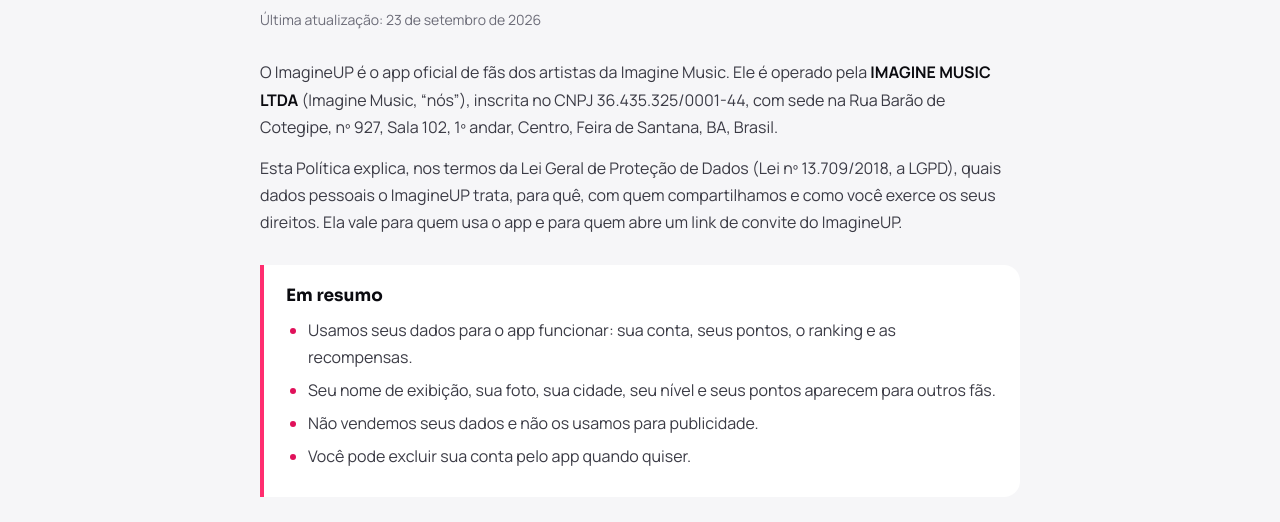
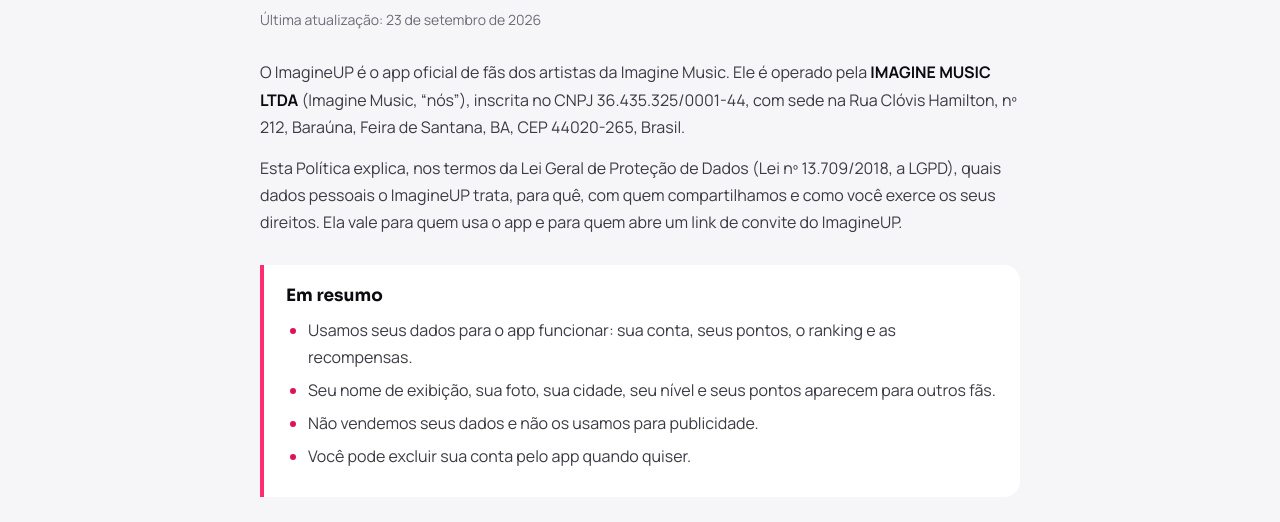
Before and after one commit to ImagineMusic2026/imagineup-painel, a plain HTML site: page site/privacidade/index.html in a window 1280 px wide. Shown: the part 205-727 px from the top of the page. Drawn offline with Linux system fonts and the light colour scheme.

Commit message:
Atualiza o endereço da Imagine Music nas páginas legais
A empresa mudou para a Rua Clóvis Hamilton, 212, Baraúna, Feira de
Santana, BA, CEP 44020-265, o endereço que já consta no CNPJ. Troca na
Política de Privacidade (abertura e contato) e nos Termos de Uso
(contato).

```diff
--- a/site/privacidade/index.html
+++ b/site/privacidade/index.html
@@ -35,7 +35,7 @@
       <h1>Política de Privacidade</h1>
       <p class="updated">Última atualização: 23 de setembro de 2026</p>
 
-      <p class="intro">O ImagineUP é o app oficial de fãs dos artistas da Imagine Music. Ele é operado pela <strong>IMAGINE MUSIC LTDA</strong> (Imagine Music, “nós”), inscrita no CNPJ&nbsp;36.435.325/0001-44, com sede na Rua Barão de Cotegipe, nº 927, Sala 102, 1º andar, Centro, Feira de Santana, BA, Brasil.</p>
+      <p class="intro">O ImagineUP é o app oficial de fãs dos artistas da Imagine Music. Ele é operado pela <strong>IMAGINE MUSIC LTDA</strong> (Imagine Music, “nós”), inscrita no CNPJ&nbsp;36.435.325/0001-44, com sede na Rua Clóvis Hamilton, nº 212, Baraúna, Feira de Santana, BA, CEP&nbsp;44020-265, Brasil.</p>
       <p>Esta Política explica, nos termos da Lei Geral de Proteção de Dados (Lei nº 13.709/2018, a LGPD), quais dados pessoais o ImagineUP trata, para quê, com quem compartilhamos e como você exerce os seus direitos. Ela vale para quem usa o app e para quem abre um link de convite do ImagineUP.</p>
 
       <aside class="summary" aria-labelledby="resumo">
@@ -223,7 +223,7 @@
         <address class="company">
           <p><strong>IMAGINE MUSIC LTDA</strong> (Imagine Music)</p>
           <p>CNPJ&nbsp;36.435.325/0001-44</p>
-          <p>Rua Barão de Cotegipe, nº 927, Sala 102, 1º andar, Centro, Feira de Santana, BA, Brasil</p>
+          <p>Rua Clóvis Hamilton, nº 212, Baraúna, Feira de Santana, BA, CEP&nbsp;44020-265, Brasil</p>
           <p><a href="mailto:music@imaginegroup.com.br">music@imaginegroup.com.br</a></p>
         </address>
       </section>
```
Also changed, not shown: site/termos/index.html (+1 -1 lines).
